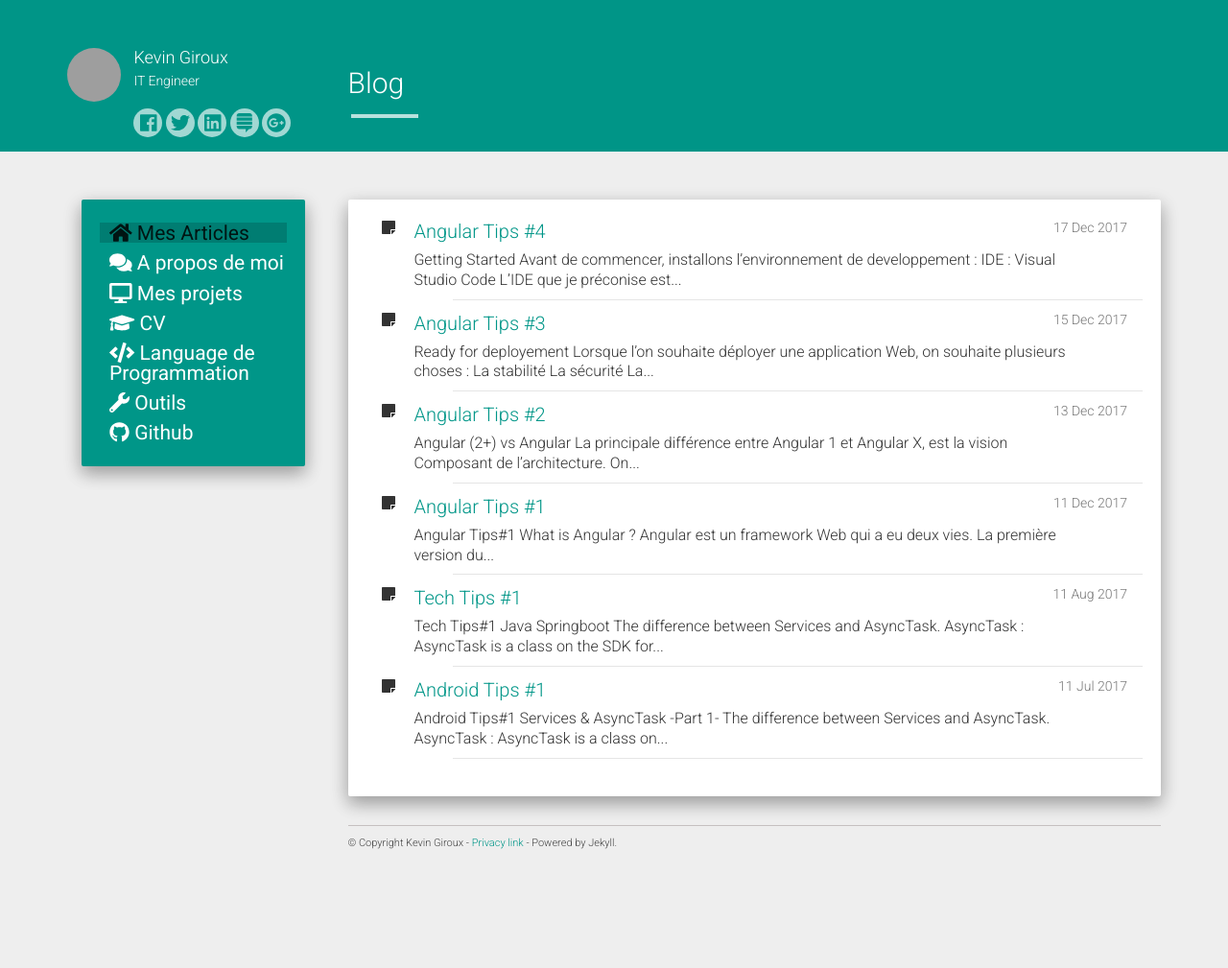
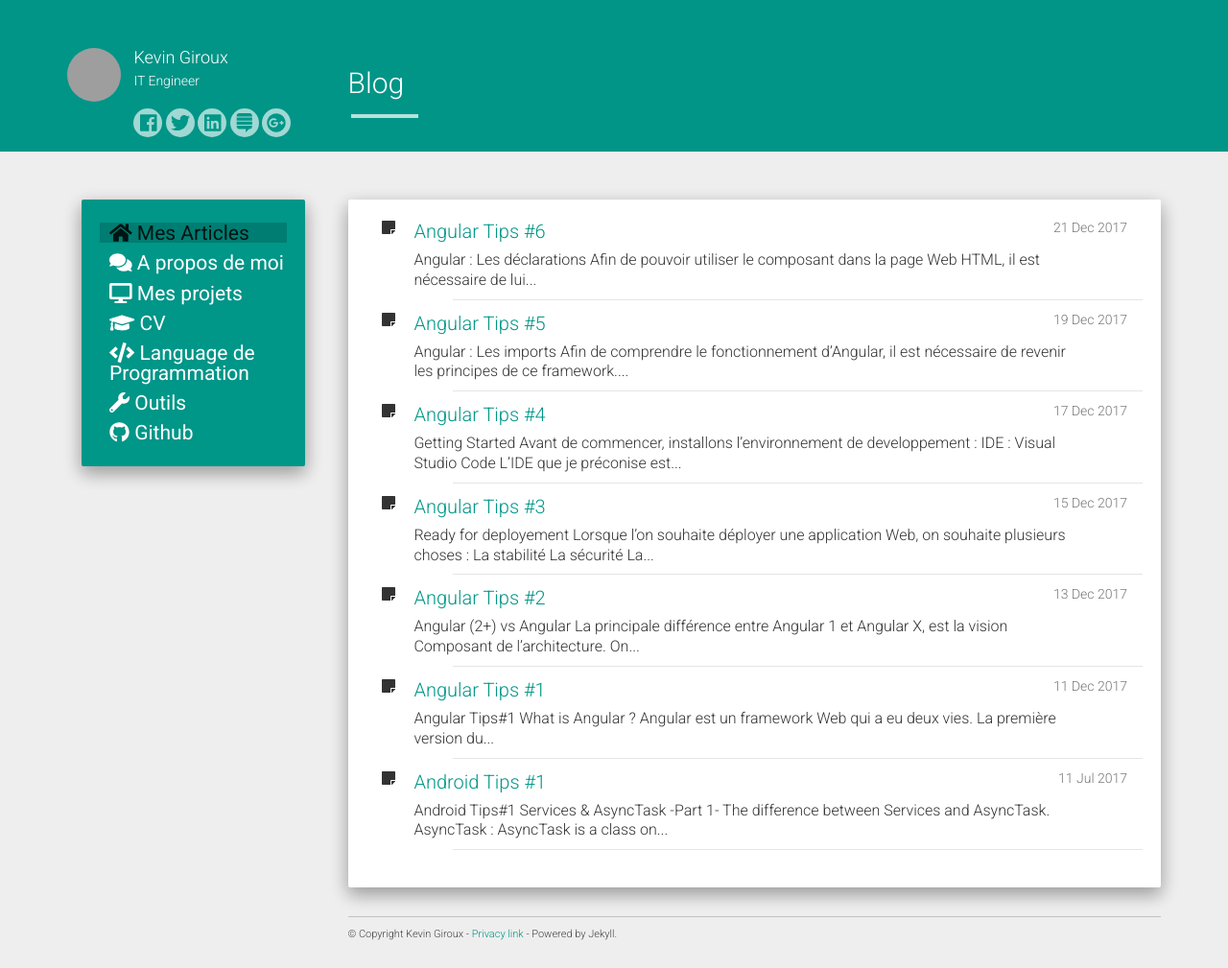
Before and after one commit to kgiroux/kgiroux.github.io, a Jekyll site: the page built from index.html, in a window 1280 px wide. Shown: the whole page at 96% size. Built offline with Jekyll 4.4.1, drawn with Linux system fonts in a browser that asks for light colours; nearby versions of some CDN libraries; the list of posts is cut into pages by our own code; before the commit the page ends 914 px from its top, so only the background shows below that; grey boxes are pictures that could not be loaded.

Commit message:
Update website

````diff
--- a/_data/tools.json
+++ b/_data/tools.json
@@ -46,5 +46,5 @@
     {
 		"name": "Slack",
 		"icon": "devicon-slack-plain"
-    },
+    }
 ]
--- a/_posts/2017-08-11-Tech-Tips-1.markdown
+++ /dev/null
@@ -1,89 +0,0 @@
----
-layout: post
-title:  "Tech Tips #1"
-date:   2017-08-11 18:37:52 +0200
-categories: Java
----
-Tech Tips#1 Java
-
-Springboot
-
-The difference between Services and AsyncTask.
-
-AsyncTask :
-
-AsyncTask is a class on the SDK for performing background operations and not overload the UI Thread. With this, you can load data from SQLITE, WebServices, or all short operations (a few seconds at the most).
-All operations will be executed in the
-
-{% highlight java%}
-  doInBackground()
-{% endhighlight %}
-
-that will publish the results of your operation(s).
-
-But, I need to update my UI after this operation, how can i do that ?
-
-It is easy, AsyncTask provide also another method
-
-{% highlight java%}
-  onPostExecute()
-{% endhighlight %}
-
-that help you to update you UI.
-
-How can I implement AsyncTask ?
-
-For this example, I will take the case of a WebServices call.
-
-First : Create a new Class on Android Studio.
-
-{% highlight java%}
-  public class MyAsyncTask extends AsyncTask<String[], Void, Object> {
-
-  }
-{% endhighlight %}
-
-In this example
-  {% highlight java%} String[]{% endhighlight %}
-  correspond to an Array of String as Param,
-  {% highlight java%} Void{% endhighlight %}
-  the unit during the Progress and
-  {% highlight java%} Object{% endhighlight %}
-the type for the result of you operation.
-It could be anything you want. I take three example.
-
-There is four step for an AsyncTask
-{% highlight java%}
-1.  void onPreExecute()
-{% endhighlight %}
-This previous method allow you to update UI, and prepare the AsyncTask. . For being more user-friendly, you can for example display a ProgressBar that will be dismiss on the {% highlight java%}
-  onPostExecute()
-{% endhighlight %}
-
-{% highlight java%}
-2.  Object doInBackground()
-{% endhighlight %}
-
-This method will the main "Method". It is here you perform you long operation (few second at most), as fetching data from Internet. You have to use AsyncTask for fetching data, otherwise Android will throw an error because you are trying to do Network Operation on the main Thread.
-
-{% highlight java%}
-3.  void onProgressUpdate(Void... values)
-{% endhighlight %}
-
-This method will be call by the original method publishProgress.  You can update a percentage for in the progressBar.
-
-{%highlight java%}
-4. protected void onPostExecute(Object o)
-{% endhighlight %}
-
-And the last method, can allow you to publish result on the UI.
-
-
-{%highlight java%}
-protected void onPostExecute(Object o){
-  // The result will be publish on a textView that was declared previously.
-  textView.setText((String) o);
-}
-{% endhighlight %}
-
-You can adapte, the three type for the AsyncTask as you want.
--- /dev/null
+++ b/_posts/2017-12-19-Angular-Tips-5.markdown
@@ -0,0 +1,47 @@
+---
+layout: post
+title:  "Angular Tips #5"
+date:   2017-12-19 10:00:00 +0200
+categories: Angular
+---
+# Angular : Les imports
+
+Afin de comprendre le fonctionnement d'Angular, il est nécessaire de revenir les principes de ce framework.
+Le principe le plus important d'Angular est la vision composant (Component) qu'il met en avant. On va créer une page en la composant de divers parties qui seront réutilisable par la suite.
+
+## Component
+
+Un Component est facilement assimillable à une Classe en Java. Chaque component est composé de plusieurs parties.
+Les principales parties nécessaire pour la déclaration d'un composant sont les suivantes :
+
+* Les imports.
+* Les déclarations
+* Le contenu du composant.
+
+
+## Les imports
+
+```typescript
+import { Component } from '@angular/core';
+```
+
+Cette partie permet d’importer l’ensemble des librairies, composants, interfaces et autres pour la création de votre component.
+Elle est composé de :
+
+```typescript
+import
+```
+
+Ce mot clé permet de définir que l’on souhaite ajouter cette dépendance au component
+
+```typescript
+{ Component }
+```
+
+Il s'agit du nom du classe que l’on souhaite importé. Les élements importés sont mis entre {} , et spéraré par des ","
+
+```typescript
+from '@angular/core';
+```
+
+ Enfin, la dernière partie définie le module dans lequel se trouve cet élément que l'on importe, ici le module est @angular/core
--- /dev/null
+++ b/_posts/2017-12-21-Angular-Tips-6.markdown
@@ -0,0 +1,50 @@
+---
+layout: post
+title:  "Angular Tips #6"
+date:   2017-12-21 10:00:00 +0200
+categories: Angular
+---
+# Angular : Les déclarations
+
+Afin de pouvoir utiliser le composant dans la page Web HTML, il est nécessaire de lui fournir des informations qui lui permet d'être défini.
+
+## Component
+
+## La déclaration
+
+Voici un exemple de déclaration
+
+```typescript
+@Component ({
+ selector: 'app-root',
+ templateUrl: './app.component.html',
+ styleUrls: ['./app.component.css'] })
+```
+
+Décomposons le code précédent
+
+```typescript
+@Component
+```
+
+qui est une annotation permettant au framework Angular de comprendre que l’élément en cours est un component.
+
+Dans cette annotation, on définit un certain nombre d’éléments. Il est composé au minimum de 3 éléments:
+
+```typescript
+selector: 'app-root'
+```
+
+Cet élément permet de définir la balise HTML qui sera dans le code HTML afin d’utiliser le component. Avec cette balises, Angular completera le contenu de cette balise avec le HTML associé
+
+```typescript
+templateUrl: './app.component.html'
+```
+
+Cet élément permet de définir le fichier contenant le template du composant. Il s’agit de code HTML
+
+```typescript
+styleUrls: ['./app.component.css']
+```
+
+Cet élément permet de définir le fichier contenant le style du composant (la couleur de l’arrière-plan …)
````
